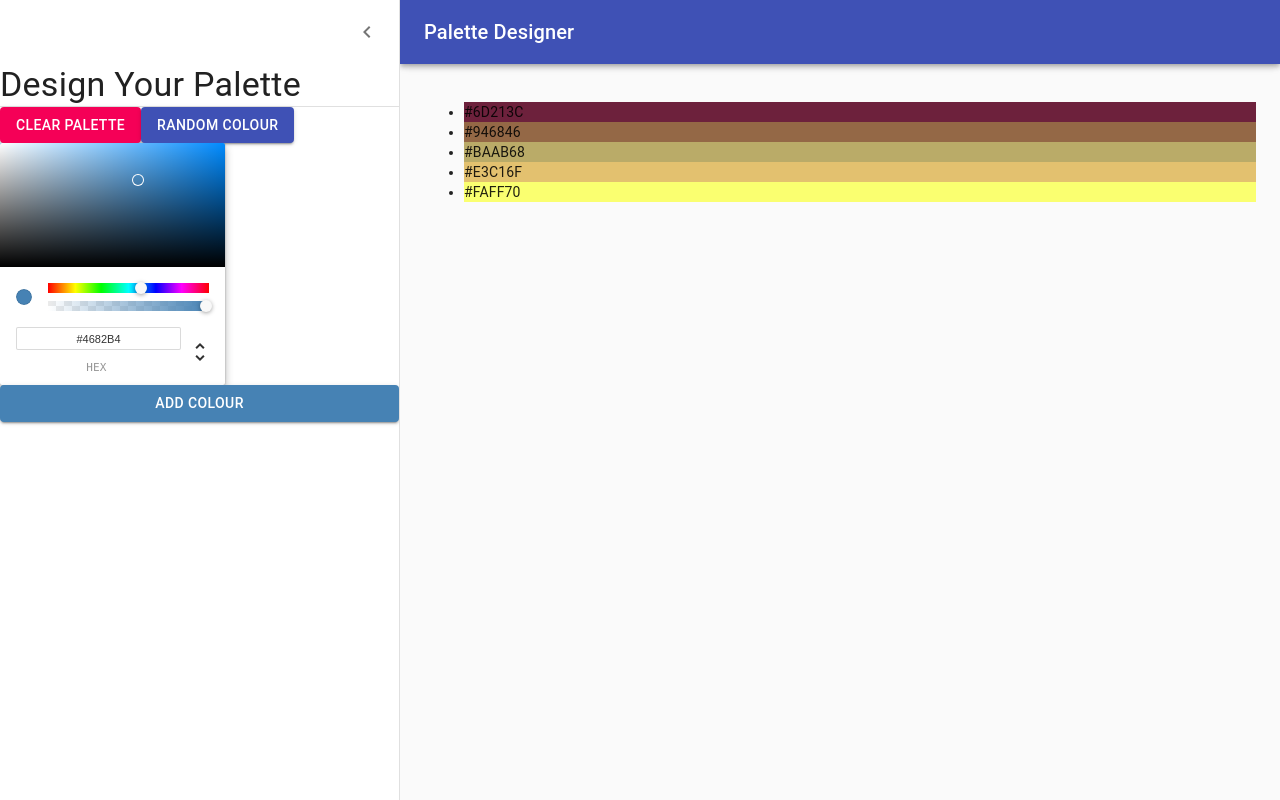
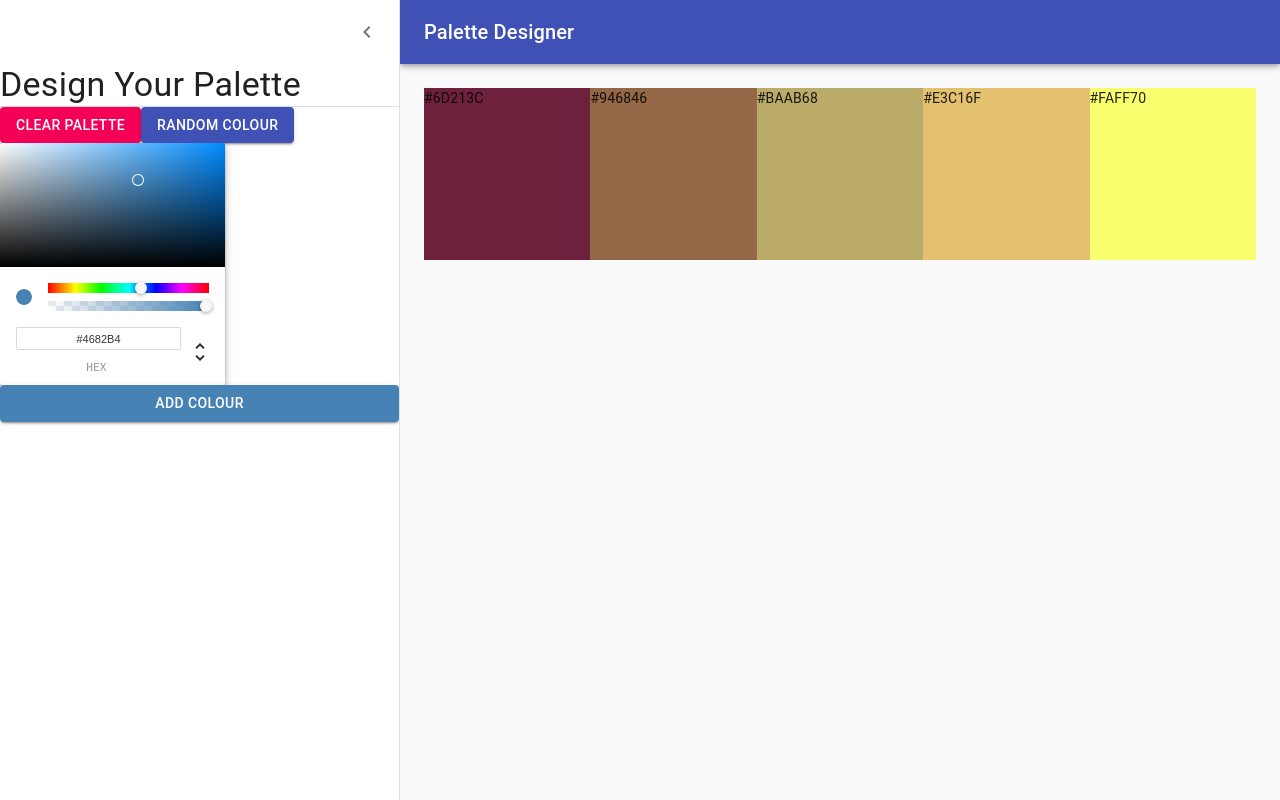
Before and after one commit to JoshuaKaluski/colour-palette-picker, a React (Create React App) app: page /palette/new in a window 1280 px wide. Built offline with nearby package versions, Linux system fonts and the light colour scheme.

Commit message:
Added DraggableColourBox

```diff
--- /dev/null
+++ b/src/DraggableColourBox.js
@@ -0,0 +1,23 @@
+import React from 'react';
+import { withStyles } from '@material-ui/core/styles';
+
+const styles = {
+  root: {
+    width: "20%",
+    height: "25%",
+    display: "inline-block",
+    position: "relative",
+    cursor: "pointer",
+    margin: "0 auto -3.5px",
+  }
+};
+
+function draggableColourBox(props) {
+  return (
+    <div className={props.classes.root} style={{backgroundColor: props.colour}}>
+      {props.colour}
+    </div>
+  )
+}
+
+export default withStyles(styles)(draggableColourBox);
--- a/src/NewPaletteForm.js
+++ b/src/NewPaletteForm.js
@@ -13,6 +13,8 @@
 import ChevronLeftIcon from '@material-ui/icons/ChevronLeft';
 import ChevronRightIcon from '@material-ui/icons/ChevronRight';
 import {ChromePicker} from 'react-color';
+
+import DraggableColourBox from './DraggableColourBox';
 
 const drawerWidth = 400;
 
@@ -57,6 +59,7 @@
   },
   content: {
     flexGrow: 1,
+    height: "calc(100vh - 64px)",
     padding: theme.spacing.unit * 3,
     transition: theme.transitions.create('margin', {
       easing: theme.transitions.easing.sharp,
@@ -170,11 +173,9 @@
           })}
         >
           <div className={classes.drawerHeader} />
-          <ul>
-            {colours.map(colour => (
-              <li style={{backgroundColor: colour}}>{colour}</li>
-            ))}
-          </ul>
+          {colours.map(colour => (
+            <DraggableColourBox colour={colour} />
+          ))}
         </main>
       </div>
     );
```
